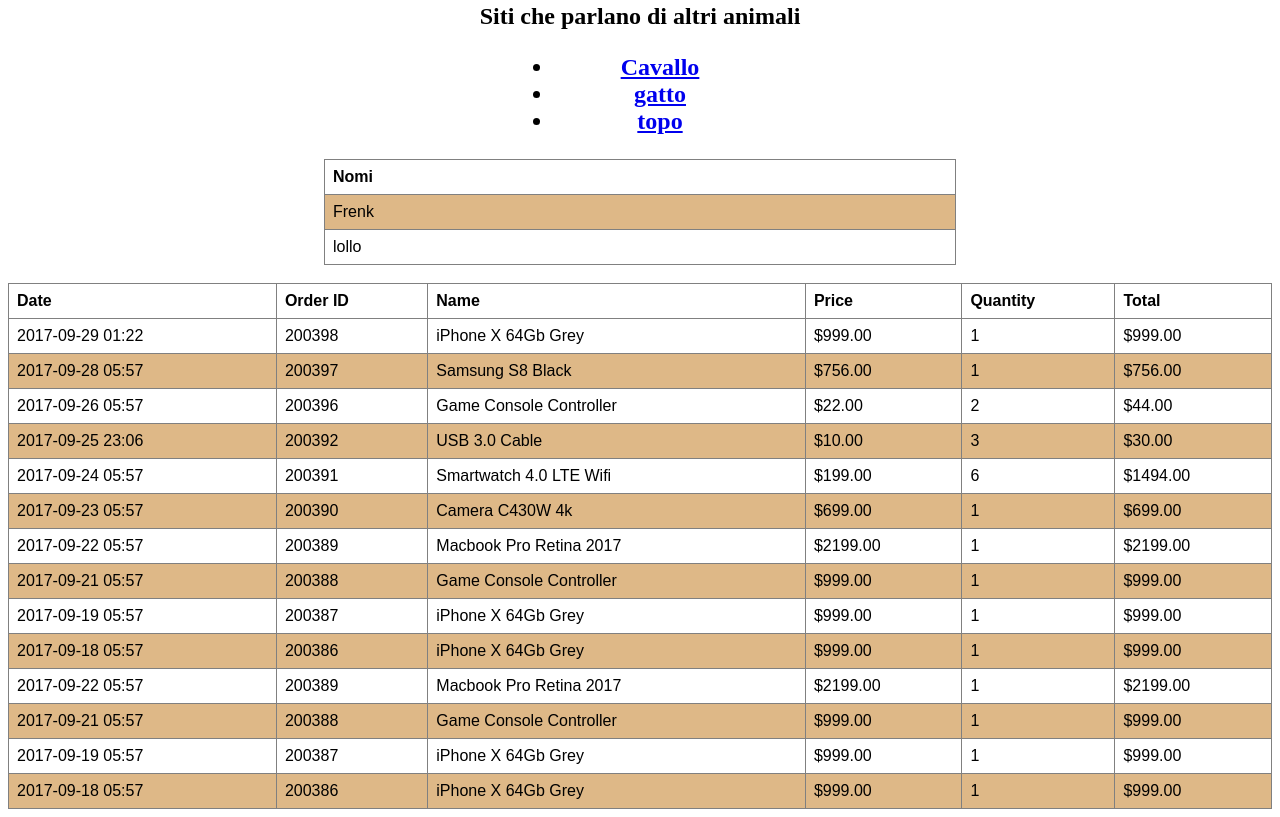
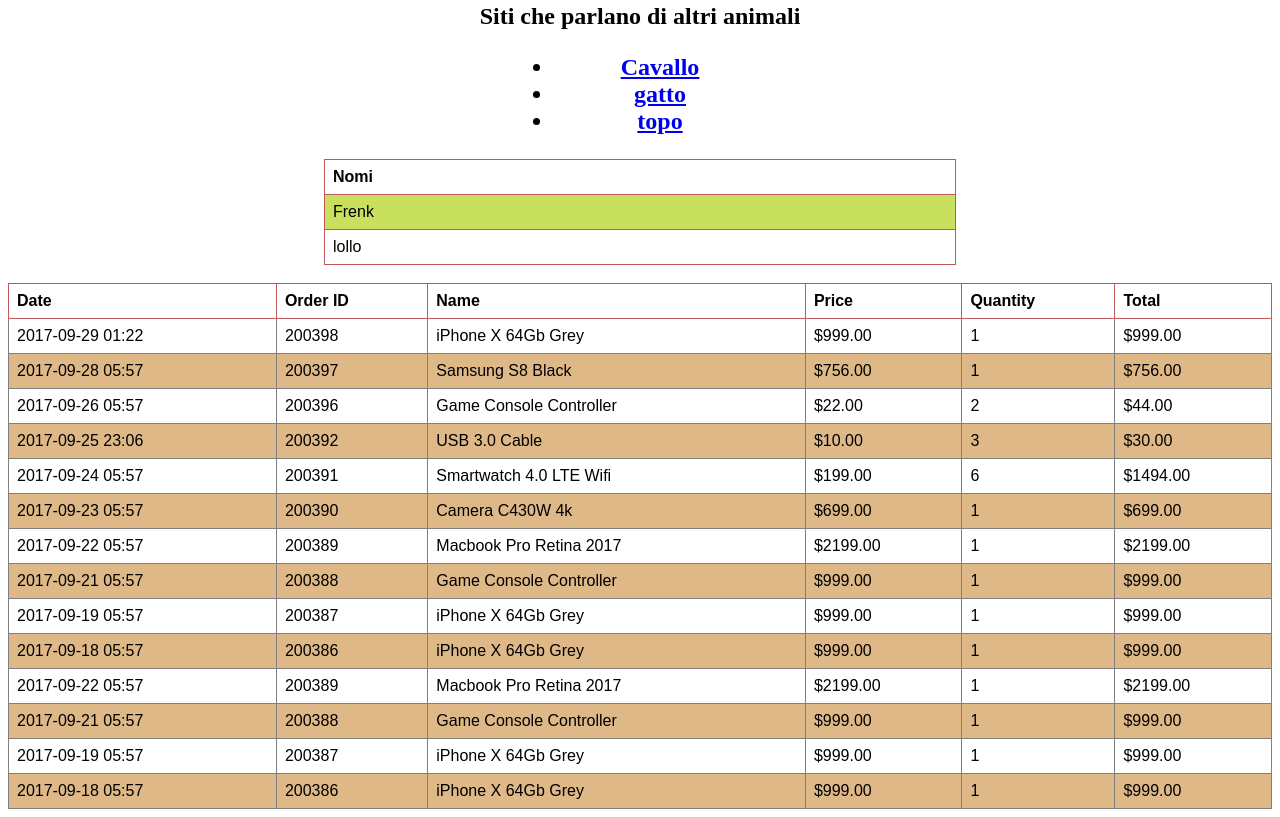
Before and after one commit to NotFrenk/lezione_html, a plain HTML site: page lezione1/lezioneWeb1.html in a window 1280 px wide. Shown: the part 767-1584 px from the top of the page. Drawn offline with Linux system fonts and the light colour scheme.

Commit message:
lezione 1

```diff
--- a/lezione1/lezioneWeb1.html
+++ b/lezione1/lezioneWeb1.html
@@ -4,6 +4,7 @@
     <head>
         <title>Ciao Mondo!</title>
         <style>
+        /* uno stile per la lista */
             ul {
                 margin-left: 40%;
                 margin-right: 40%;
@@ -25,7 +26,7 @@
             .stile-1 tr:nth-child(even){
                 background-color: burlywood;
             }
-
+        /* creiamo un secondo stile per le tabelle */
             table.stile-2 {
                 font-family: Arial, Helvetica, sans-serif;
                 border-collapse: collapse;
@@ -33,13 +34,13 @@
             }
 
             .stile-2 td, th {
-                border: 1px solid gray;
+                border: 1px solid rgb(192, 89, 89);
                 text-align: left;
                 padding: 8px;
             }
 
             .stile-2 tr:nth-child(even){
-                background-color: burlywood;
+                background-color: rgb(201, 224, 95);
             }
 
         </style>
@@ -54,9 +55,10 @@
         </a>
 
         <br>
-        <a href="https://www.zampavacanza.it" target="_blank">vai in vacanza con li tuo cane !</a>
+        <a href="https://www.zampavacanza.it" target="_blank">vai in vacanza con li tuo cane !</a> <!-- facciamo in modo che questo testo sia un link -->
         <h2>
         <p>Siti che parlano di altri animali</p>
+<!-- creiamo una lista di 3 elementi -->
         <ul>
             <li><a href="https://www.treccani.it/enciclopedia/cavallo/" target="_blank">Cavallo</a></li>
             <li><a href="https://gatti.forumfree.it/" target="_blank">gatto</a></li>
```
